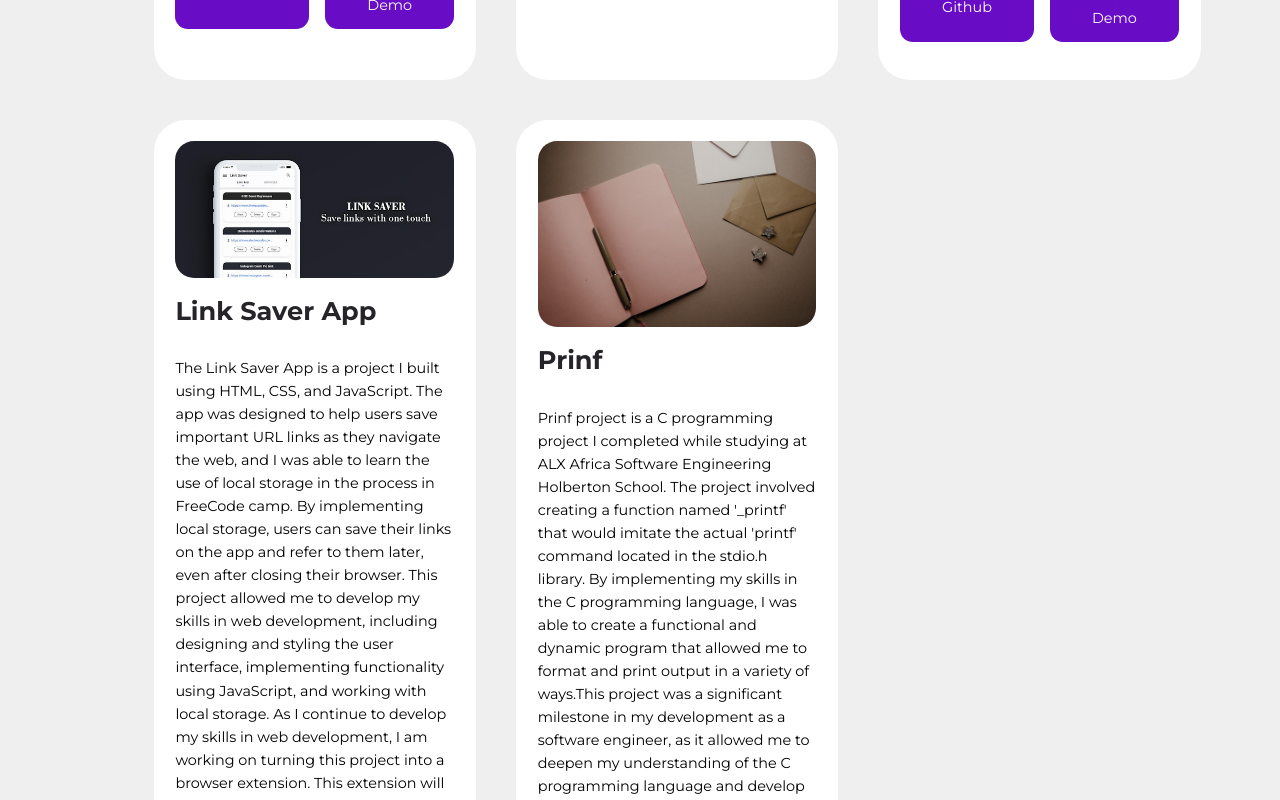
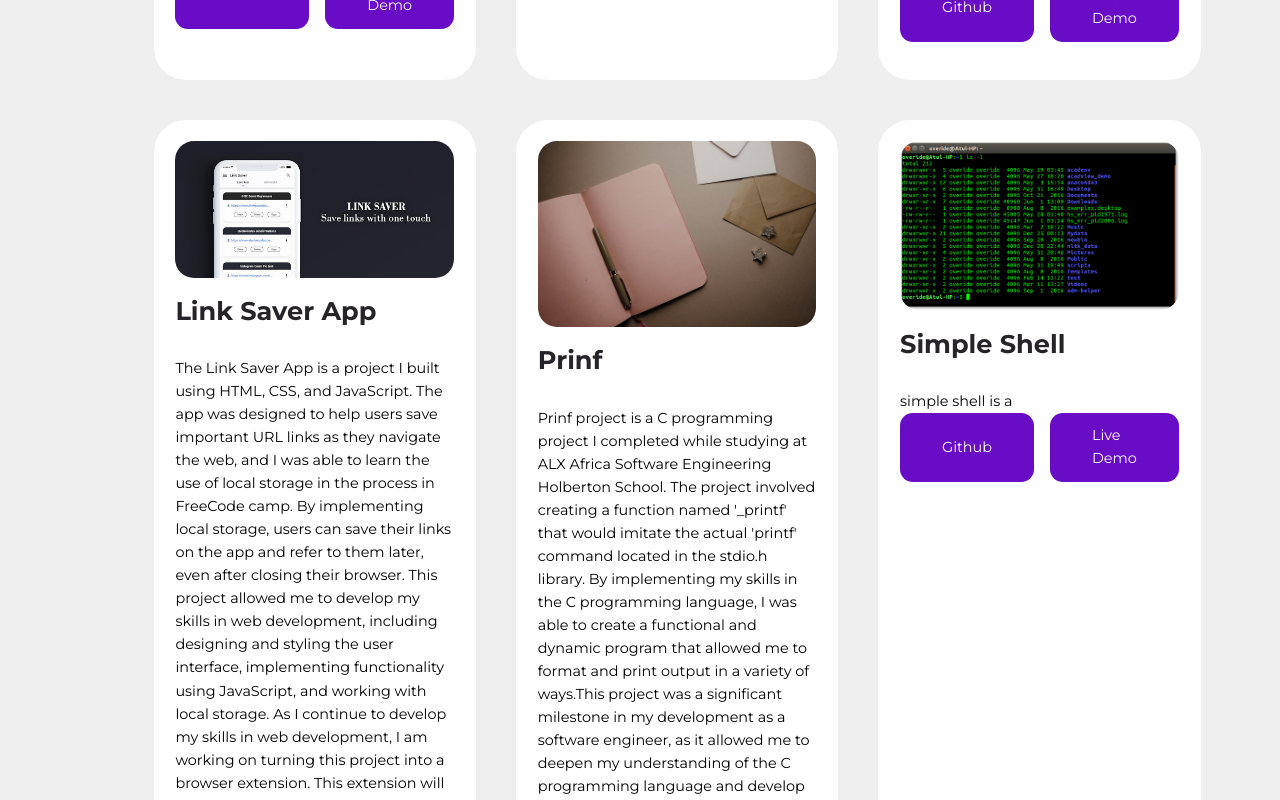
Before and after one commit to kemboi590/My-Official-Website, a React (Create React App) app: page / in a window 1280 px wide. Shown: the part 3780-4580 px from the top of the page. Built offline with nearby package versions, Linux system fonts and the light colour scheme.

Commit message:
Update data.js

```diff
--- a/src/sections/portfolio/data.js
+++ b/src/sections/portfolio/data.js
@@ -4,6 +4,7 @@ import IMG2 from "../../images/blackjack.jpg";
 import IMG3 from "../../images/linksaver.jpg";
 import IMG4 from "../../images/web.png";
 import IMG5 from "../../images/portfolio5.jpg";
+import IMG6 from "../../images/simpleShell.png";
 
 const data = [
     {
@@ -46,7 +47,15 @@ const data = [
       description: "Prinf project is a C programming project I completed while studying at ALX Africa Software Engineering Holberton School. The project involved creating a function named '_printf' that would imitate the actual 'printf' command located in the stdio.h library. By implementing my skills in the C programming language, I was able to create a functional and dynamic program that allowed me to format and print output in a variety of ways.This project was a significant milestone in my development as a software engineer, as it allowed me to deepen my understanding of the C programming language and develop my skills in software development. Through this project, I learned how to design and implement complex algorithms, work with different data structures, and solve complex problems using programming techniques",
       github: "https://github.com/kemboi590/printf",
       demo: "https://github.com/kemboi590/printf",
-    },
+  },
+  {
+    id: 6,
+    image: IMG6,
+    title: "Simple Shell",
+    description: "simple shell is a",
+    github: "https://github.com/kemboi590/printf",
+    demo: "https://github.com/kemboi590/printf",
+  }
 
 ];
 export default data;
```
